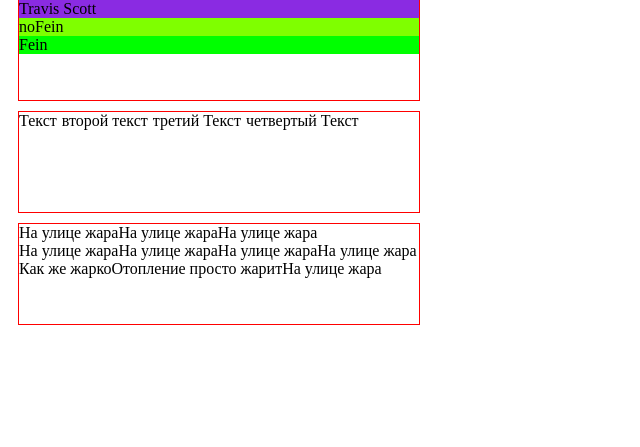
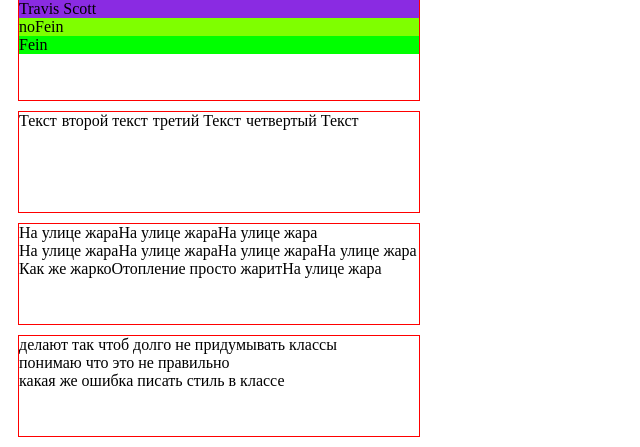
Before and after one commit to Ivan26ru/artemLearn, a PHP site: page /flex.html in a window 1280 px wide. Shown: the part 571-1018 px from the top of the page, without its empty margins (0-640 px from the left). Before the commit the page ends 896 px from the top, so only its background shows below. Run offline with PHP 8.4, Linux system fonts and the light colour scheme.

Commit message:
flex-flow можно прописать стили в одно свойство

```diff
--- a/front/flex.html
+++ b/front/flex.html
@@ -70,5 +70,12 @@
         <span class="flex-container__flex-wrap-reverse flex-container__flex-wrap-reverse_3">На улице жара</span>
     </div>
 </div>
+<div class="flex-container">
+    <div class="flex-flow">
+        <span>какая же ошибка писать стиль в классе</span>
+        <span>понимаю что это не правильно</span>
+        <span>делают так чтоб долго не придумывать классы</span>
+    </div>
+</div>
 </body>
 </html>
--- a/front/flexstyle.css
+++ b/front/flexstyle.css
@@ -133,3 +133,8 @@
     display: flex;
     flex-wrap: wrap-reverse;
 }
+.flex-flow{
+    flex-flow: row wrap-reverse;
+    display: flex;
+}
+/* flex-flow как я понимаю делает обобщенно */
```
